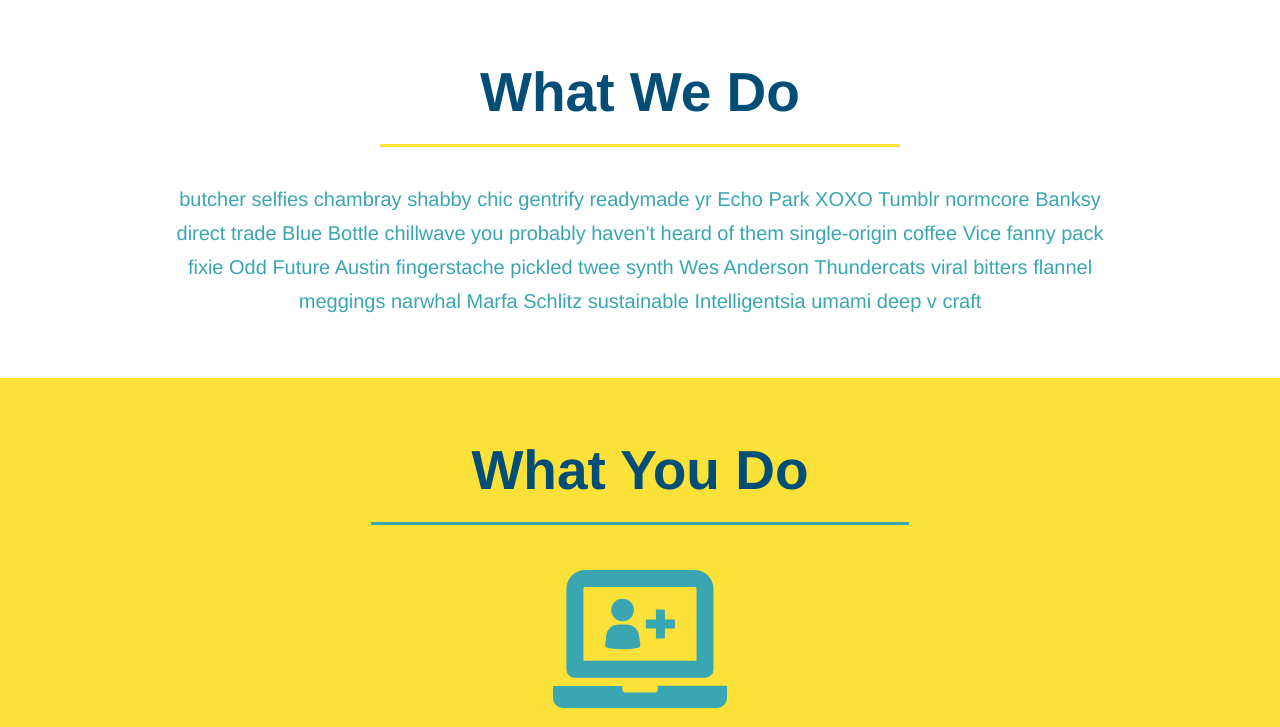
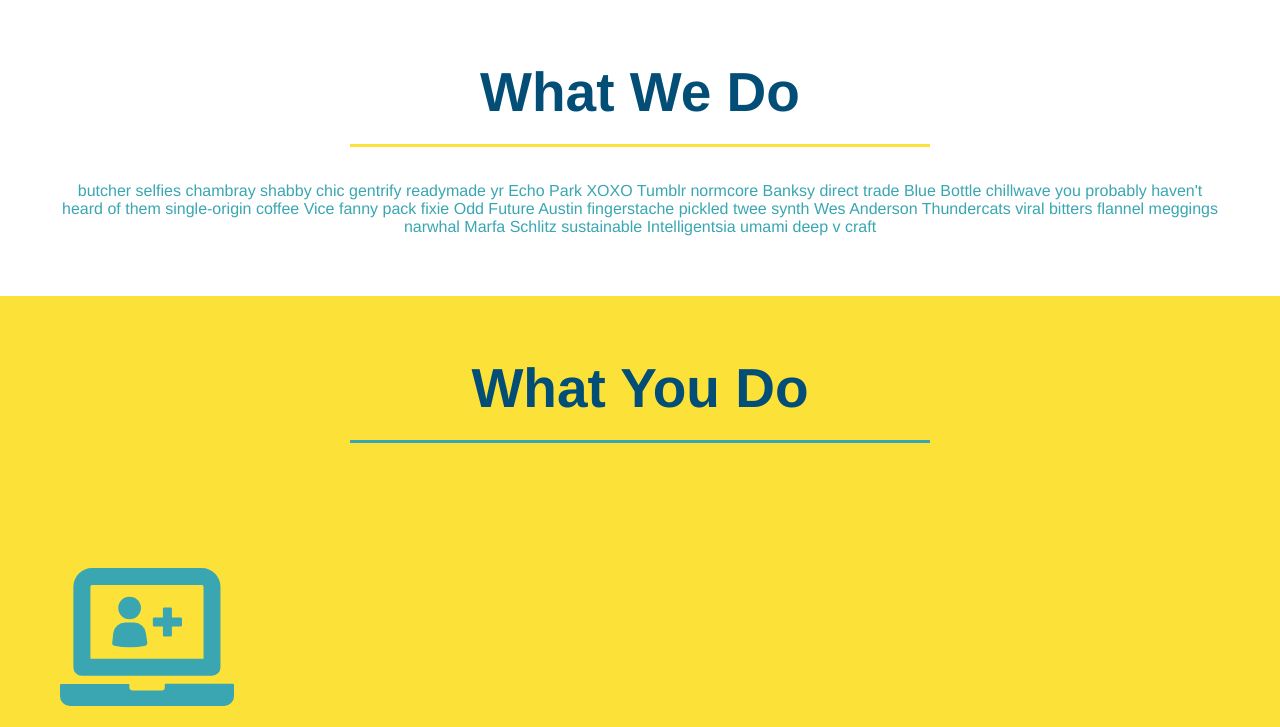
Before and after one commit to cpalileo/run-buddy, a plain HTML site: page index.html in a window 1280 px wide. Shown: the part 740-1467 px from the top of the page. Drawn offline with Linux system fonts and the light colour scheme.

Commit message:
center section titles

```diff
--- a/assets/css/style.css
+++ b/assets/css/style.css
@@ -155,11 +155,12 @@ section {
 /* SECTION TITLE STYLES START */
 .section-title {
   font-size: 55px;
-  display: inline-block;
-  padding: 0 100px 20px 100px;
   border-bottom: 3px solid;
-  margin-bottom: 35px;
   color: #024e76;
+  padding-bottom: 20px;
+  text-align: center;
+  margin: 0 auto 35px auto;
+  width: 50%;
 }
 
 .primary-border {
@@ -172,23 +173,15 @@ section {
 /* SECTION TITLE STYLES END */
 
 /* WHAT WE DO STYLES */
-.intro {
+.intro p {
   text-align: center;
 }
 
-.intro p {
-  line-height: 1.7;
-  color: #39a6b2;
-  width: 80%;
-  margin: 0 auto;
-  font-size: 20px;
-}
 /* WHAT YOU DO STYLES END */
 
 
 /* WHAT YOU DO STYLES START */
 .steps {
-  text-align: center;
   background: #fce138;
 }
 
@@ -219,7 +212,6 @@ section {
 
 /* MEET THE TRAINERS START */
 .trainers {
-  text-align: center;
 }
 
 .trainer {
@@ -260,7 +252,6 @@ section {
 
 /* REACH OUT STYLES START */
 .contact {
-  text-align: center;
   background: #024e76;
 }
 
@@ -309,3 +300,7 @@ height: 400px;
 .text-right {
   text-align: right;
 }
+
+.flex-row {
+  display: flex;
+}
--- a/index.html
+++ b/index.html
@@ -77,20 +77,26 @@
 
     <!-- "what we do" start - <section> -->
     <section id="what-we-do" class="intro">
+    <div class="flex-row">
       <h2 class="section-title primary-border">
         What We Do
       </h2>
+    </div>
+    <div class="flex-row">
       <p>
         butcher selfies chambray shabby chic gentrify readymade yr Echo Park XOXO Tumblr normcore Banksy direct trade  Blue Bottle chillwave you probably haven't heard of them single-origin coffee Vice fanny pack fixie Odd Future Austin fingerstache pickled twee synth Wes Anderson Thundercats viral bitters flannel meggings narwhal Marfa Schlitz sustainable Intelligentsia umami deep v craft
       </p>
+    </div>
     </section>
     <!-- end "what we do" -->
 
     <!-- "what you do" start -->
     <section id="what-you-do" class="steps">
+      <div class="flex-row">
       <h2 class="section-title secondary-border">
         What You Do
       </h2>
+    </div>
       <div>
         <img src="./assets/images/step-1.svg" alt="" />
         <h3>Step 1: <span>Fill Out The Form Above.</span></h3>
@@ -116,9 +122,11 @@
 
     <!-- "meet the trainers" start -->
     <section id="your-trainers" class="trainers">
+      <div class="flex-row">
       <h2 class="section-title primary-border">
         Meet The Trainers
       </h2>
+      </div>
 
       <article class="trainer">
         <img src="./assets/images/trainer-1.jpg" alt="Arron Stephens in his workout clothes, ready to pump iron" />
@@ -151,9 +159,11 @@
 
     <!-- "reach out" start -->
     <section id="reach-out" class="contact">
+      <div class="flex-row">
       <h2 class="section-title secondary-border">
         Reach Out
       </h2>
+      </div>
 
       <div class="contact-info">
         <iframe
```
